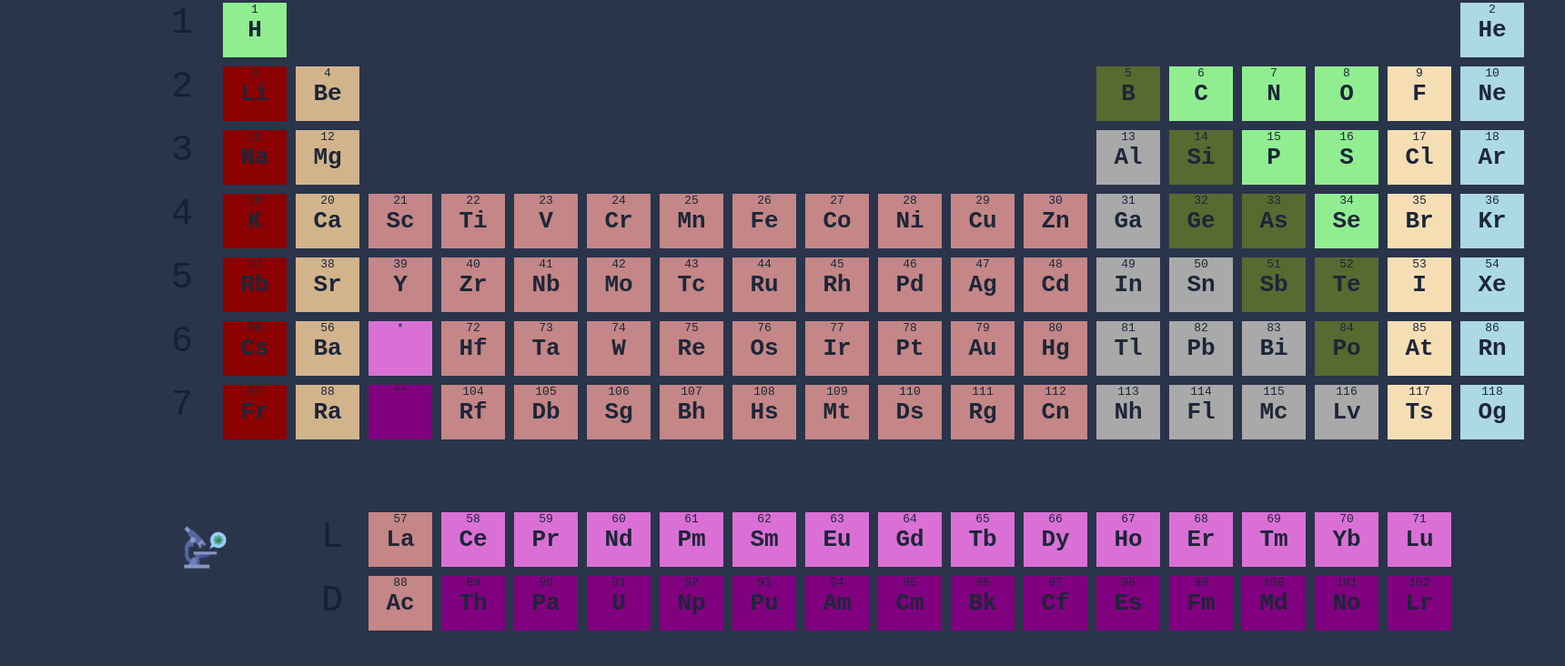
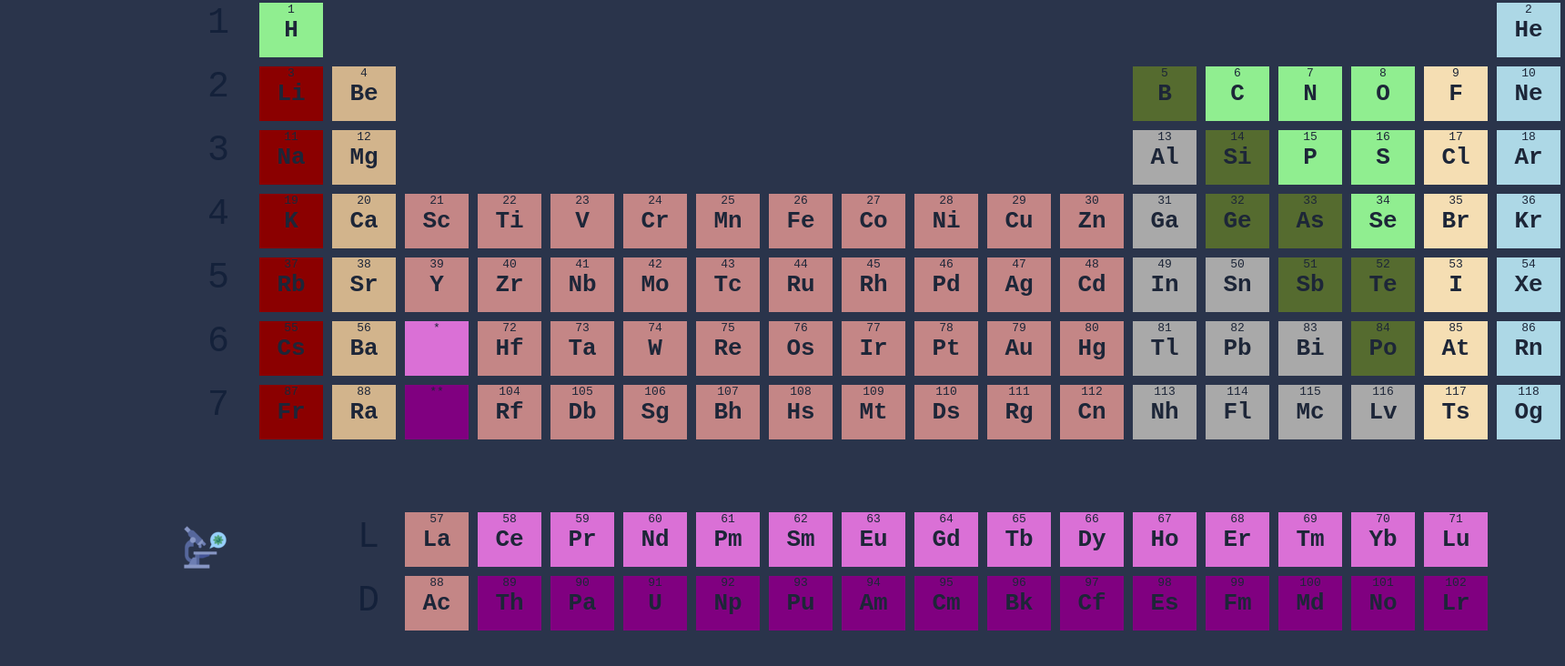
Before and after one commit to property091/min-table, a plain HTML site: page 404.html in a window 1280 px wide. Shown: the part 102-834 px from the top of the page at 91% size, 1720 px wide, since content can reach past the window. Drawn offline with Linux system fonts and the light colour scheme.

Commit message:
Update style.css

```diff
--- a/style.css
+++ b/style.css
@@ -71,13 +71,13 @@ body {
 
     position: absolute;
     top: 830px;
-    left: 240px;
+    left: 280px;
 }
 
 .area {
     position: fixed;
 
-    margin: 240px;
+    margin: 280px;
     margin-top: 100px;
 
     width: 1440px;
@@ -98,7 +98,7 @@ body {
 
     background-color: transparent;
     margin-top: 730px;
-    margin-left: 400px;
+    margin-left: 440px;
 }
 
 .area2 {
```
